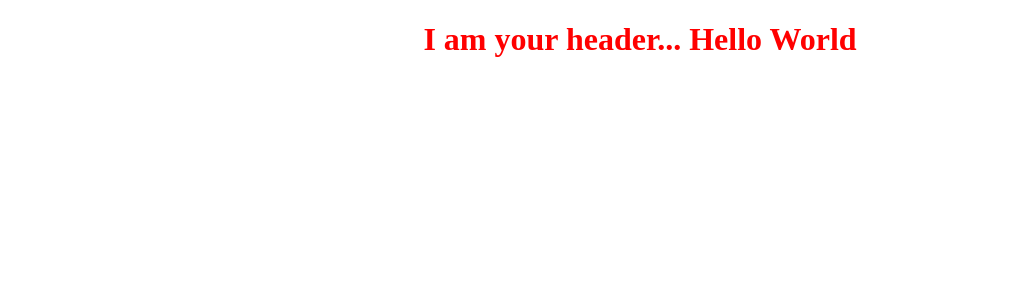
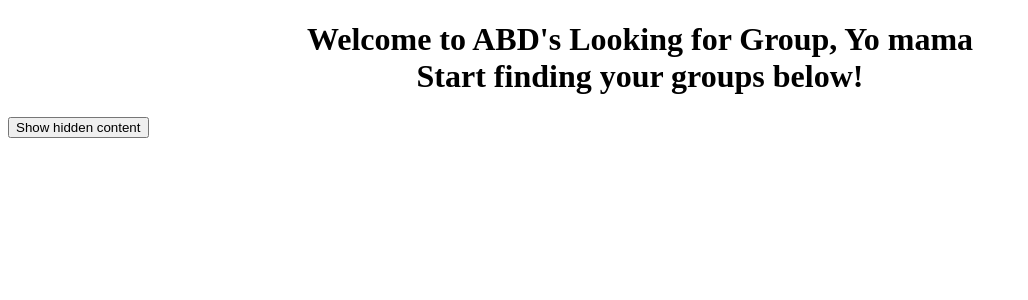
Before and after one commit to FPU-Spring-2021-CEN4010/looking-for-group, a Next.js app in the folder frontend-nextjs/: page / in a window 1280 px wide. Shown: the top 300 px of the page, without its empty margins (0-1028 px from the left). Built offline with nearby package versions, Linux system fonts and the light colour scheme.

Commit message:
changes to header and start of HowToUse

```diff
--- a/frontend-nextjs/assets/style.css
+++ b/frontend-nextjs/assets/style.css
@@ -1,7 +1,6 @@
-h1 {
-    text-align: center;
+.center {
+     text-align: center;
 }
-
-.red-text {
-     color: red;
+.HTU-button {
+    border: none;
 }
--- a/frontend-nextjs/components/header.js
+++ b/frontend-nextjs/components/header.js
@@ -2,7 +2,11 @@ function Header({name}) {
 
 
      return (
-          <div><h1 className="red-text">I am your header... { name }</h1></div>
+          <div>
+               <h1 className="center">Welcome to ABD's Looking for Group, { name } <br/>
+               Start finding your groups below!
+               </h1>
+          </div>
      )
 }
 
--- a/frontend-nextjs/components/navigation/HowToUse.js
+++ b/frontend-nextjs/components/navigation/HowToUse.js
@@ -0,0 +1,20 @@
+function HowToUse() {
+
+    return (
+         <div>
+            <button name="HTU-button" onClick={(e) => {
+            var temp = document.getElementsByTagName("template")[0];
+            var clon = temp.content.cloneNode(true);
+            document.body.appendChild(clon);
+            }}>Show hidden content</button>
+
+            <template>
+            <h2>Flower</h2>
+            <img src="img_white_flower.jpg" width="214" height="204"></img>
+            </template>
+
+         </div>
+    )
+}
+
+module.exports = HowToUse
--- a/frontend-nextjs/pages/index.js
+++ b/frontend-nextjs/pages/index.js
@@ -1,10 +1,15 @@
 import Header from '../components/Header'
+import HowToUse from '../components/navigation/HowToUse'
 
 function HomePage() {
 
 
      return (
-          <Header name="Hello World" />
+          <div>
+               <Header name="Yo mama" />
+               <HowToUse />
+          </div>
+
      )
 }
 
```
